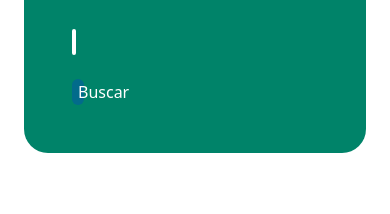
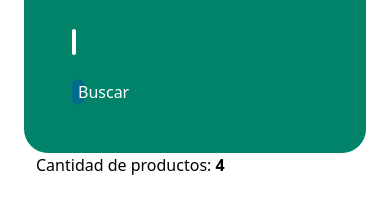
Before and after one commit to Marielacirfar/proyecto1, a plain HTML site: page index.html in a window 390 px wide. Shown: the part 240-454 px from the top of the page. Drawn offline with nearby package versions, Linux system fonts and the light colour scheme; no server answers.

Commit message:
improving responsive

```diff
--- a/index.html
+++ b/index.html
@@ -31,6 +31,7 @@
           </div>
       </div>
     </div>
+    <div class="productsCountDiv"><p style="color: black;">Cantidad de productos: <strong style="color: black;">4</strong></p></div>
     <div class="container-fluid d-flex text-center align-items-center align-content-center justify-content-center p-4">
       <div class="d-flex flex-wrap" id="productsContainer">
       </div>
--- a/style.css
+++ b/style.css
@@ -105,3 +105,6 @@ a :hover{
 #productImage{
   padding: 24px;
 }
+.productsCountDiv{
+  padding-left: 36px;
+}
```
